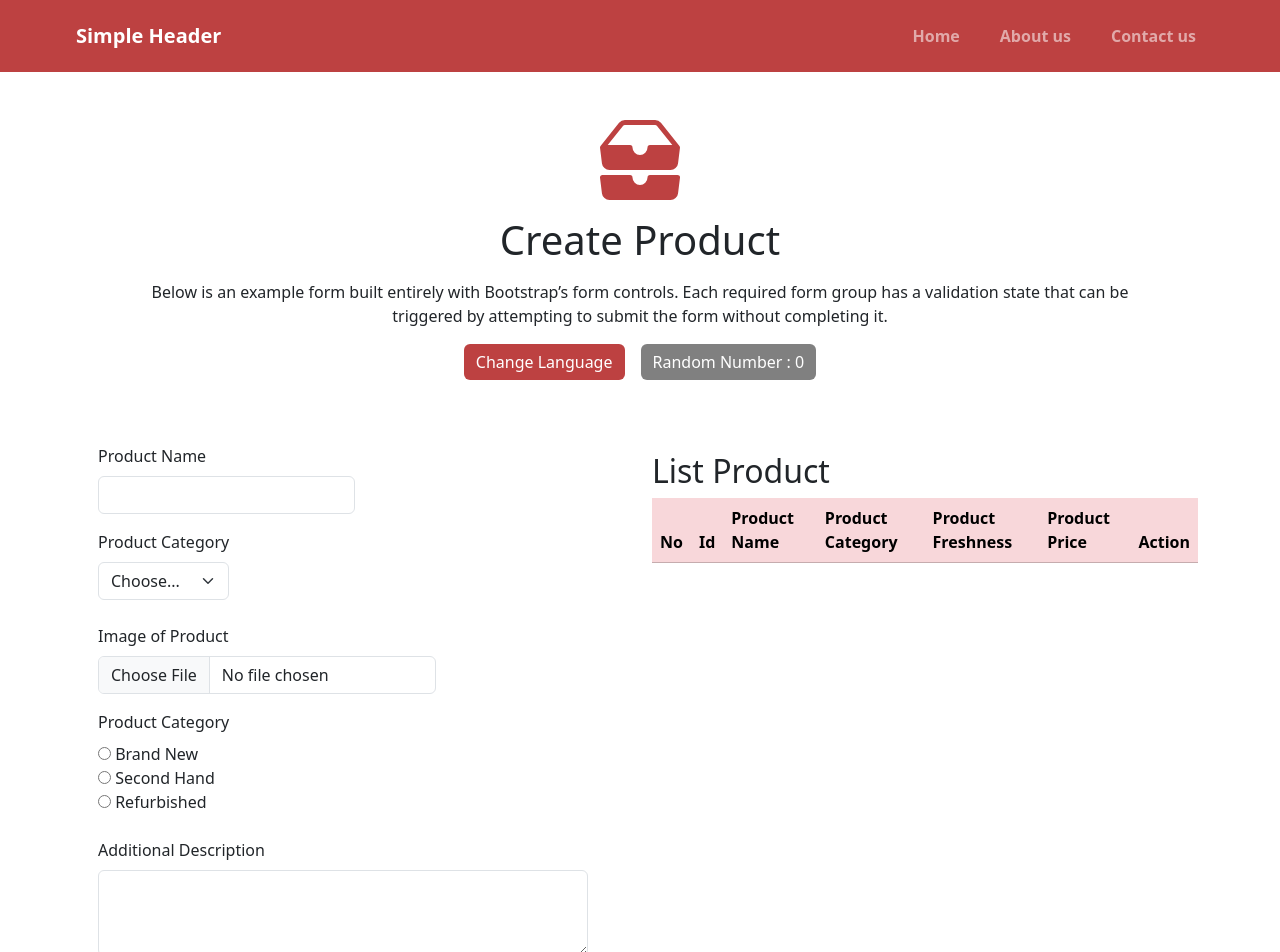
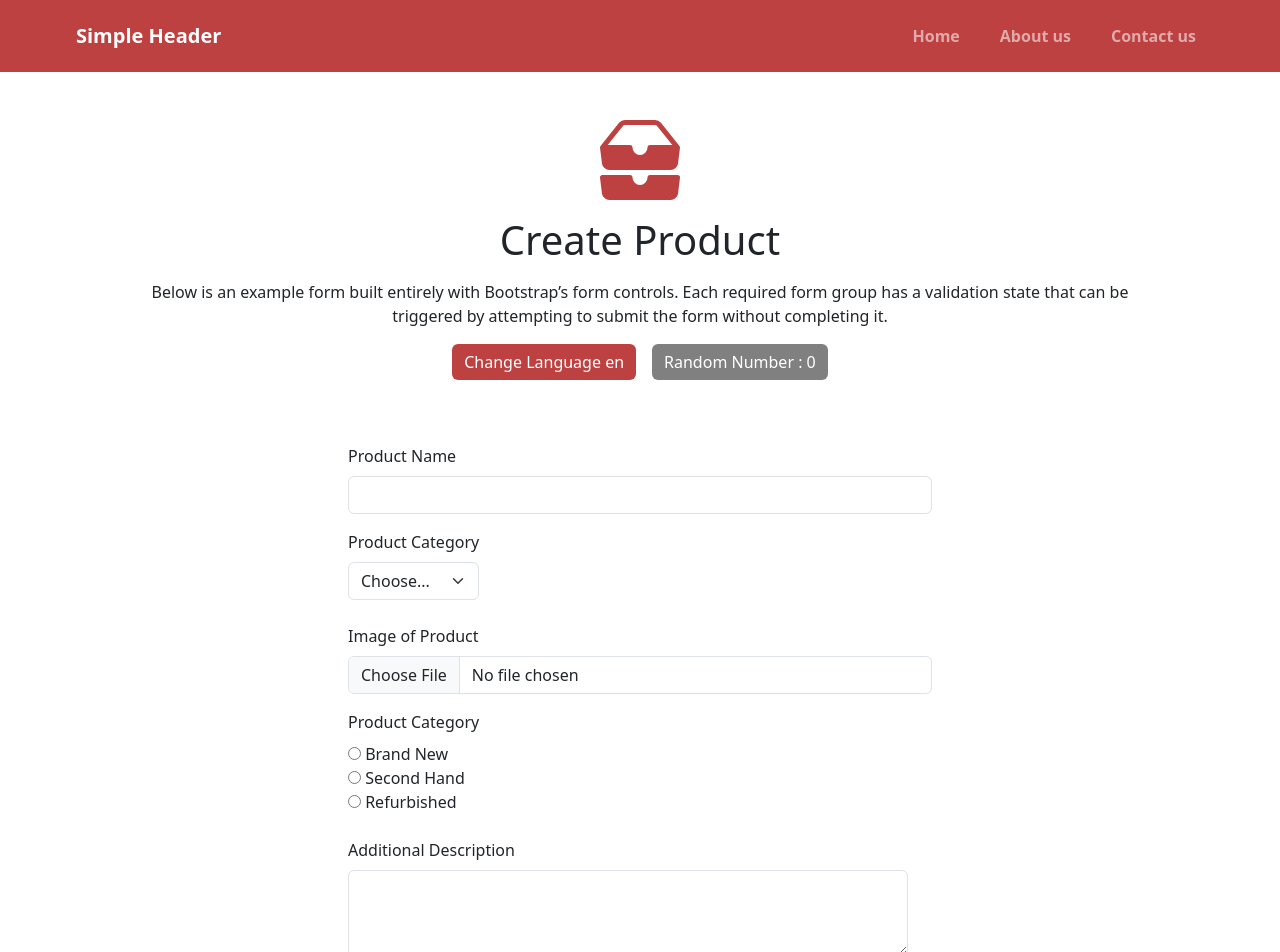
Before and after one commit to Sayafrudin/react_syafrudin-hendra-lumanto, a React (Vite) app in the folder 13_React Hook/praktikum/react-hook/: page / in a window 1280 px wide. Shown: the top 952 px of the page. Built offline with nearby package versions, Linux system fonts and the light colour scheme.

Commit message:
edit : fixing table position

```diff
--- a/13_React Hook/praktikum/react-hook/src/components/Form.jsx
+++ b/13_React Hook/praktikum/react-hook/src/components/Form.jsx
@@ -12,14 +12,12 @@ export default function Form() {
   const [errors, setErrors] = useState("");
   const [productName, setProductName] = useState("");
   const [array, setArray] = useState([]);
-
   const [inputData, setInputData] = useState({
     pname: "",
     pprice: "",
     pcategory: "",
     freshness: "",
   });
-
   const options = [
     { label: "Food", value: "Food" },
     { label: "Clothing", value: "Clothing" },
@@ -30,7 +28,6 @@ export default function Form() {
     const value = e.target.value;
     setProductName(value);
 
-    //Prodcut Name Validation
     if (value.length === 0) {
       setErrors("Product Name tidak boleh kosong");
     } else if (value.length > 10) {
@@ -40,7 +37,6 @@ export default function Form() {
     }
     setInputData({ ...inputData, [e.target.name]: e.target.value });
   }
-
   const { pname, pprice, pcategory, freshness } = inputData;
   function addInputData() {
     setArray([...array, { pname, pprice, pcategory, freshness }]);
@@ -55,10 +51,7 @@ export default function Form() {
   }
 
   return (
-    <div className="container col-12">
-      <div className="row">
-        <div className="col-6">
-          {/* Form */}
+    <div className="container w-50">
       <form className="row " autoComplete="off">
         <div className="container">
           <div className="row p-3">
@@ -146,18 +139,12 @@ export default function Form() {
           </div>
         </div>
       </form>
-        </div>
-        {/* Form */}
-
-        {/* Tabel */}
-        <div className="col-6">
       <br></br>
       <div>
         <h2>List Product</h2>
         <table className="table table-hover ">
           <thead className="table-danger ">
             <tr>
-                  <th>No</th>
               <th>Id</th>
               <th>Product Name</th>
               <th>Product Category</th>
@@ -171,7 +158,6 @@ export default function Form() {
               array.map((item, i) => {
                 return (
                   <tr key={i}>
-                        <td>{i + 1}</td>
                     <td>{crypto.randomUUID()}</td>
                     <td>{item.pname}</td>
                     <td>{item.pcategory}</td>
@@ -224,8 +210,5 @@ export default function Form() {
         </table>
       </div>
     </div>
-        {/* Tabel */}
-      </div>
-    </div>
   );
 }
--- a/13_React Hook/praktikum/react-hook/src/components/InputField.jsx
+++ b/13_React Hook/praktikum/react-hook/src/components/InputField.jsx
@@ -1,6 +1,6 @@
 const InputField = ({ label, type, name, onChange, value, maxLength, id }) => {
   return (
-    <div className="w-auto mb-3">
+    <div className="mb-3">
       <label className="form-label">{label}</label>
       <input
         className="form-control"
--- a/13_React Hook/praktikum/react-hook/src/header/Header.jsx
+++ b/13_React Hook/praktikum/react-hook/src/header/Header.jsx
@@ -43,7 +43,7 @@ const Header = () => {
           }}
           onClick={changeText}
         >
-          Change Language
+          Change Language {[text]}
         </Button>
         <Button
           style={{
```
Lines whose indentation alone changed are shown as unchanged.
